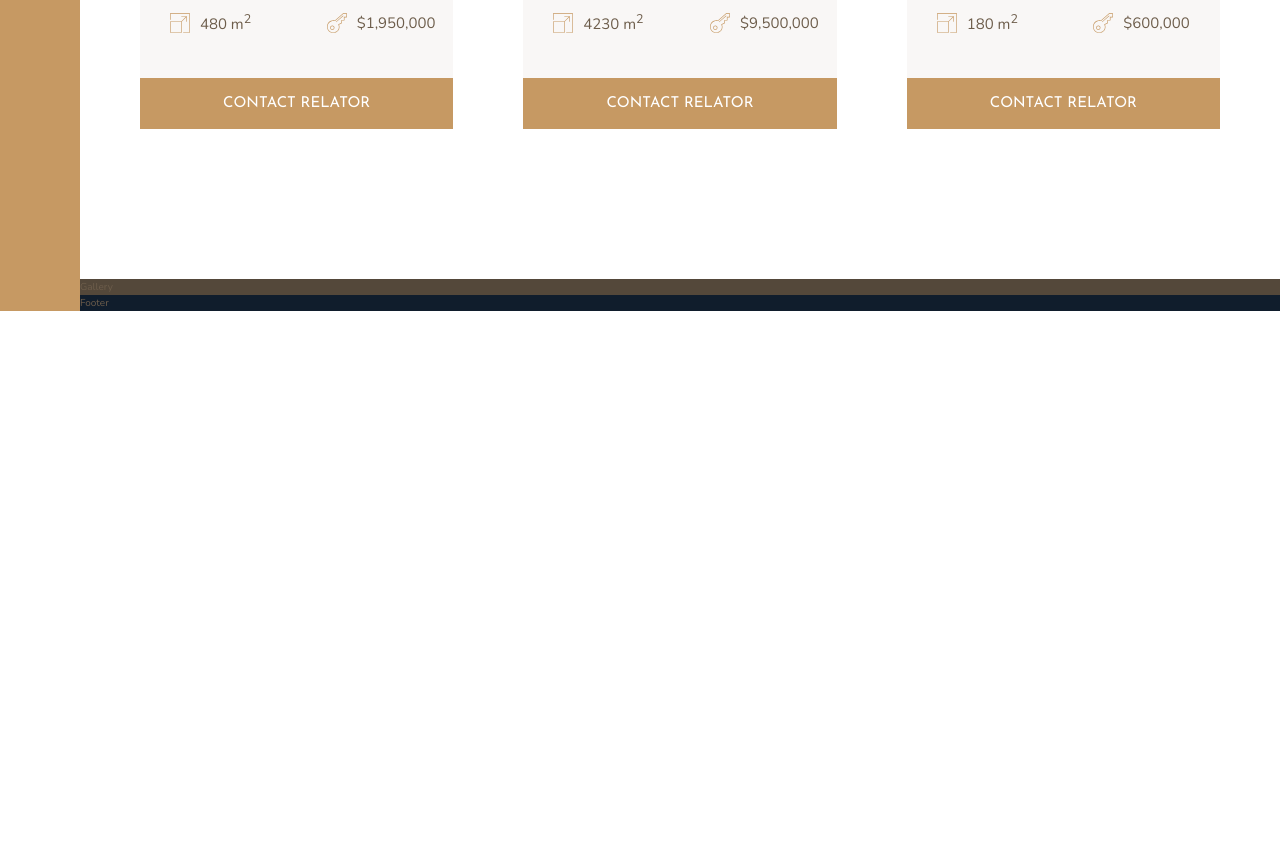
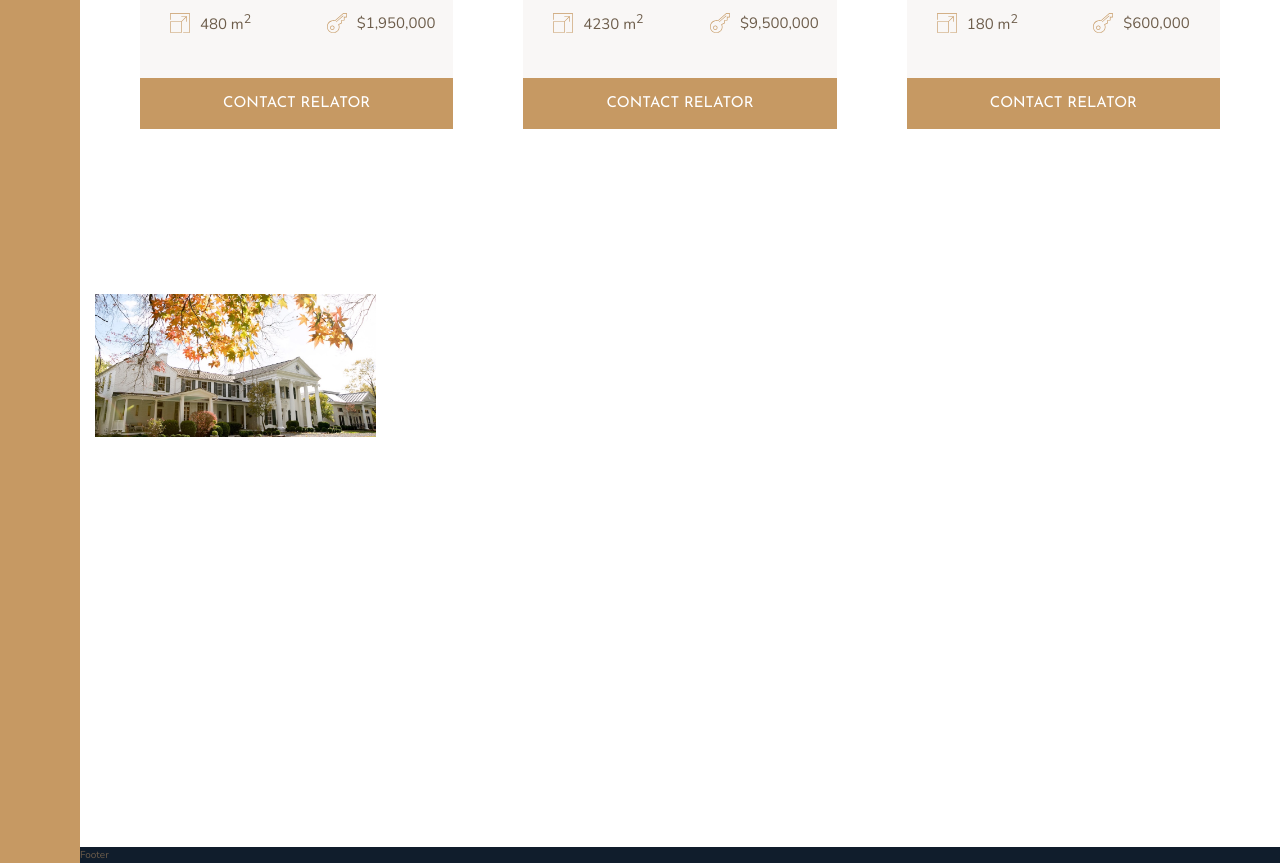
Before and after one commit to Leeyanhawrt/nexter, a website: page index.html in a window 1280 px wide. Shown: the part 2907-3770 px from the top of the page. Before the commit the page ends 3218 px from the top, so only its background shows below. Drawn offline with nearby package versions, Linux system fonts and the light colour scheme.

Commit message:
Init image gallery

```diff
--- a/index.html
+++ b/index.html
@@ -310,7 +310,11 @@
       </div>
     </section>
 
-    <section class="gallery">Gallery</section>
+    <section class="gallery">
+      <figure class="gallery__item gallery__item--1">
+        <img src="img/gal-1.jpeg" alt="Gallery Image 1" class="gallery__img" />
+      </figure>
+    </section>
 
     <footer class="footer">Footer</footer>
   </body>
--- a/sass/_gallery.scss
+++ b/sass/_gallery.scss
@@ -1,4 +1,23 @@
 .gallery {
-  background-color: $color-grey-dark-1;
   grid-column: full-start / full-end;
+
+  display: grid;
+  grid-template-columns: repeat(8, 1fr);
+  grid-template-rows: repeat(7, 5vw);
+  grid-gap: 1.5rem;
+  padding: 1.5rem;
+
+  &__item {
+    &--1 {
+      grid-row: 1 / span 2;
+      grid-column: 1 / span 2;
+    }
+  }
+
+  &__img {
+    width: 100%;
+    height: 100%;
+    object-fit: cover;
+    display: block;
+  }
 }
```
Also changed, not shown: css/style.css.
